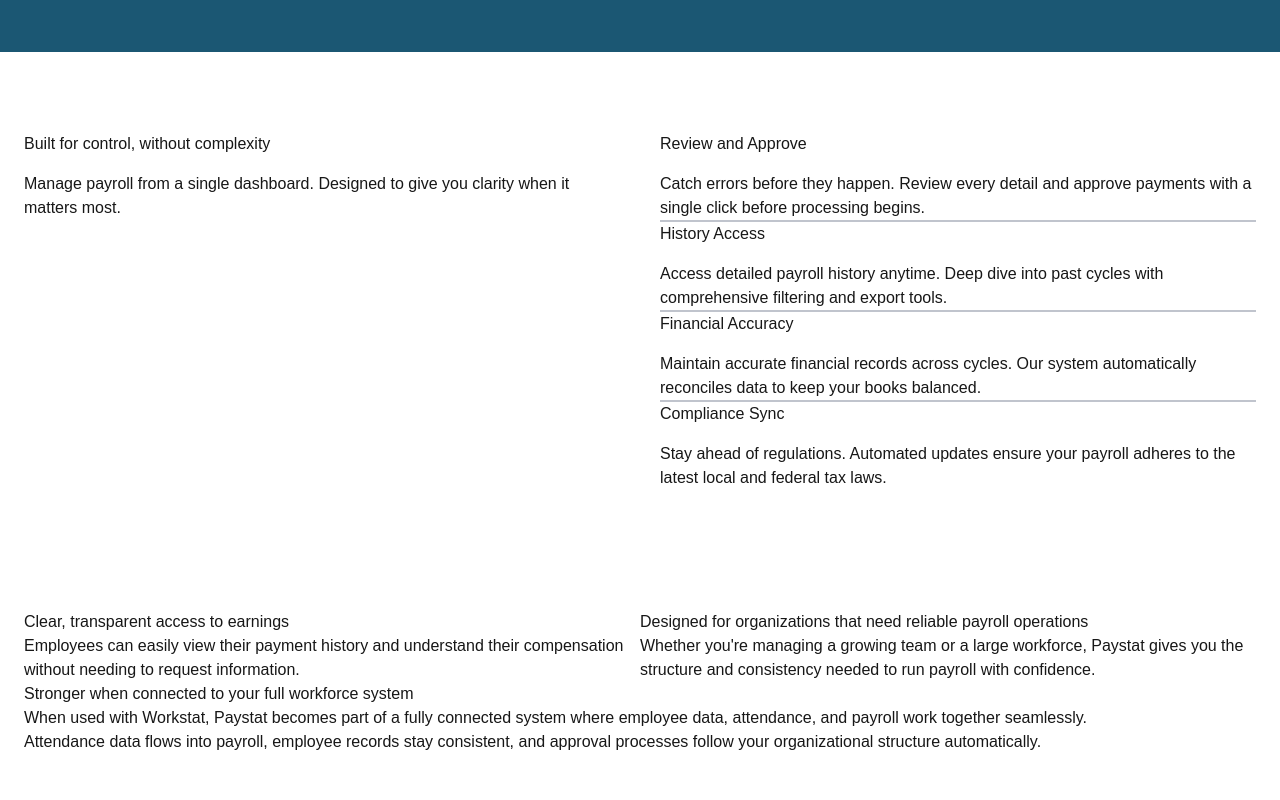
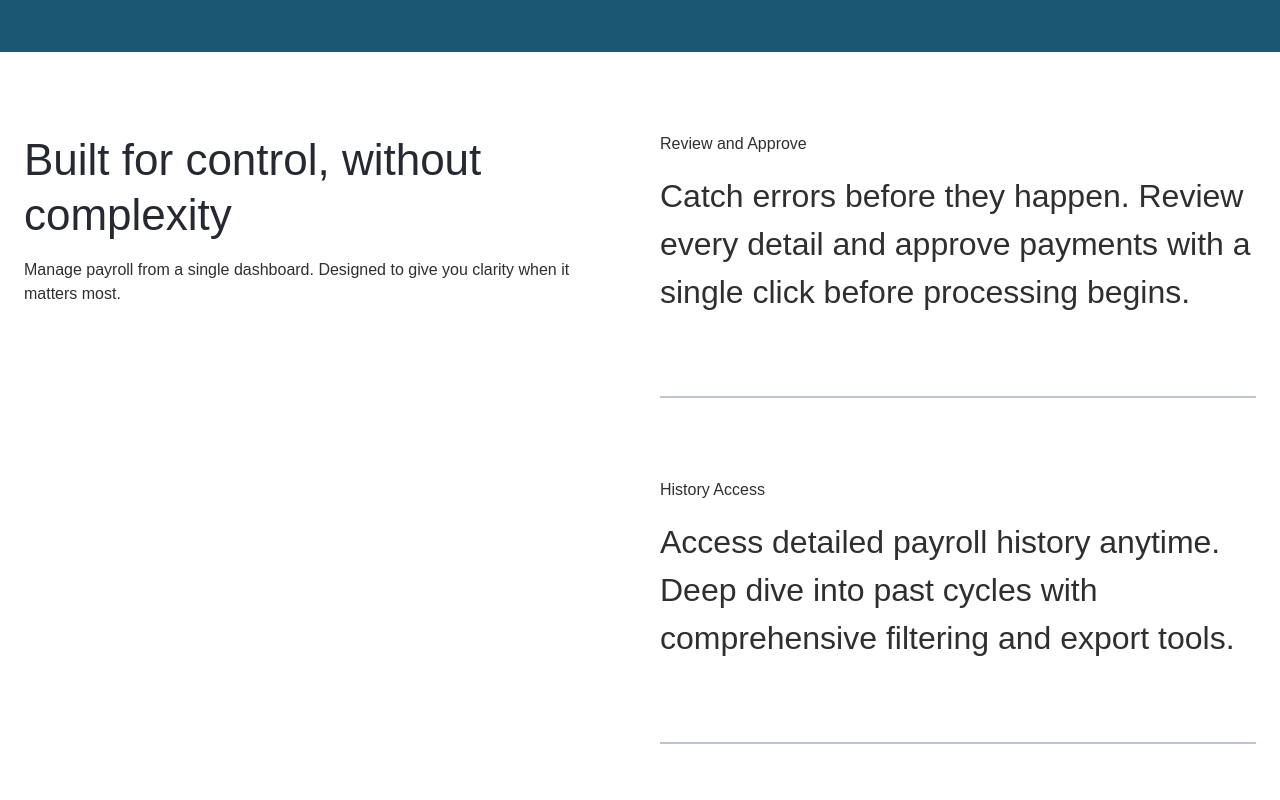
Before and after one commit to CoderBlack25/workstat-landing-page, a Next.js app: page /paystat in a window 1280 px wide. Shown: the part 5040-5840 px from the top of the page. Built offline with nearby package versions, Linux system fonts and the light colour scheme.

Commit message:
Styled the setupdetails section

```diff
--- a/components/sections/paystat/setupDetails.tsx
+++ b/components/sections/paystat/setupDetails.tsx
@@ -4,8 +4,10 @@ const setupDetails = () => {
       <div className="flex flex-col gap-30 max-w-7xl mx-auto px-6">
         <div className="grid grid-cols-2 gap-10">
           <div className="flex flex-col gap-4">
-            <h1>Built for control, without complexity</h1>
-            <p>
+            <h1 className="text-[44px] text-(--dark-gray) leading-tight">
+              Built for control, without complexity
+            </h1>
+            <p className="font-medium text-(--charcoal)">
               Manage payroll from a single dashboard. Designed to give you
               clarity when it matters most.
             </p>
@@ -13,38 +15,42 @@ const setupDetails = () => {
 
           <div className="flex flex-col">
             <div className="flex flex-col gap-4">
-              <p>Review and Approve</p>
-              <h2>
+              <p className="font-medium text-(--charcoal)">
+                Review and Approve
+              </p>
+              <h2 className="text-[32px] text-(--charcoal)">
                 Catch errors before they happen. Review every detail and approve
                 payments with a single click before processing begins.
               </h2>
             </div>
 
-            <div className="p-px bg-(--light-gray)" />
+            <div className="p-px bg-(--light-gray) my-20" />
 
             <div className="flex flex-col gap-4">
-              <p>History Access</p>
-              <h2>
+              <p className="font-medium text-(--charcoal)">History Access</p>
+              <h2 className="text-[32px] text-(--charcoal)">
                 Access detailed payroll history anytime. Deep dive into past
                 cycles with comprehensive filtering and export tools.
               </h2>
             </div>
 
-            <div className="p-px bg-(--light-gray)" />
+            <div className="p-px bg-(--light-gray) my-20" />
 
             <div className="flex flex-col gap-4">
-              <p>Financial Accuracy</p>
-              <h2>
+              <p className="font-medium text-(--charcoal)">
+                Financial Accuracy
+              </p>
+              <h2 className="text-[32px] text-(--charcoal)">
                 Maintain accurate financial records across cycles. Our system
                 automatically reconciles data to keep your books balanced.
               </h2>
             </div>
 
-            <div className="p-px bg-(--light-gray)" />
+            <div className="p-px bg-(--light-gray) my-20" />
 
             <div className="flex flex-col gap-4">
-              <p>Compliance Sync</p>
-              <h2>
+              <p className="font-medium text-(--charcoal)">Compliance Sync</p>
+              <h2 className="text-[32px] text-(--charcoal)">
                 Stay ahead of regulations. Automated updates ensure your payroll
                 adheres to the latest local and federal tax laws.
               </h2>
@@ -52,21 +58,23 @@ const setupDetails = () => {
           </div>
         </div>
 
-        <div className="grid grid-rows-2">
-          <div className="grid grid-cols-2">
-            <div>
-              <p>Clear, transparent access to earnings</p>
-              <h3>
+        <div className="grid grid-rows-2 gap-6">
+          <div className="grid grid-cols-2 gap-6">
+            <div className="flex flex-col gap-4 bg-(--extra-light) px-10 pt-10 pb-55">
+              <p className="font-medium text-(--charcoal)">
+                Clear, transparent access to earnings
+              </p>
+              <h3 className="text-[32px] text-(--charcoal)">
                 Employees can easily view their payment history and understand
                 their compensation without needing to request information.
               </h3>
             </div>
 
-            <div>
-              <p>
+            <div className="flex flex-col gap-4 bg-(--extra-light) px-10 pt-10 pb-55">
+              <p className="font-medium text-(--charcoal)">
                 Designed for organizations that need reliable payroll operations
               </p>
-              <h3>
+              <h3 className="text-[32px] text-(--charcoal)">
                 Whether you&apos;re managing a growing team or a large
                 workforce, Paystat gives you the structure and consistency
                 needed to run payroll with confidence.
@@ -74,14 +82,16 @@ const setupDetails = () => {
             </div>
           </div>
 
-          <div>
-            <p>Stronger when connected to your full workforce system</p>
-            <h2>
+          <div className="flex flex-col gap-4 bg-(--extra-light) px-10 pt-10 pb-55">
+            <p className="font-medium text-(--charcoal)">
+              Stronger when connected to your full workforce system
+            </p>
+            <h2 className="text-[32px] text-(--charcoal)">
               When used with Workstat, Paystat becomes part of a fully connected
               system where employee data, attendance, and payroll work together
               seamlessly.
             </h2>
-            <h3>
+            <h3 className="text-[32px] text-(--charcoal)">
               Attendance data flows into payroll, employee records stay
               consistent, and approval processes follow your organizational
               structure automatically.
```
